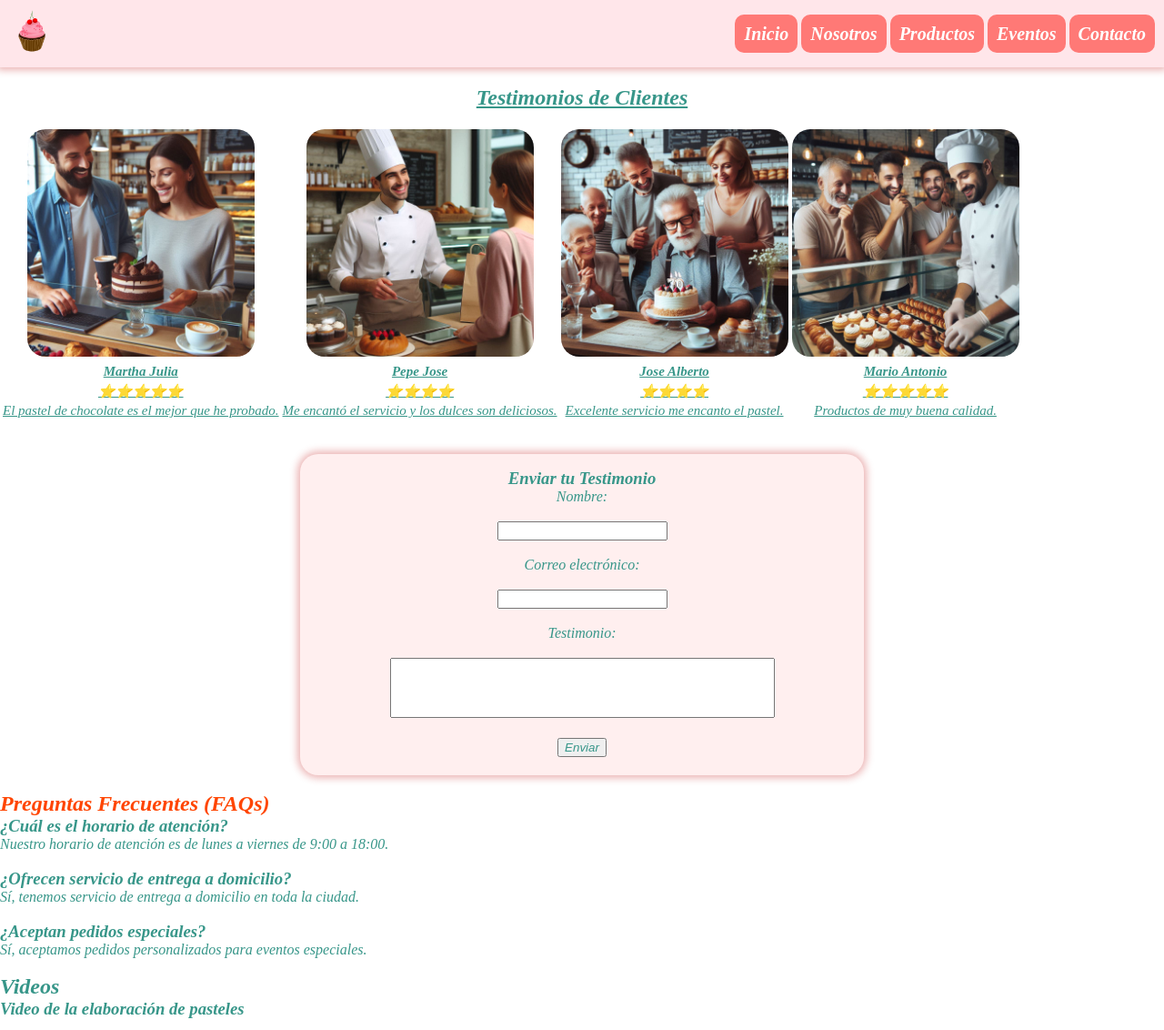
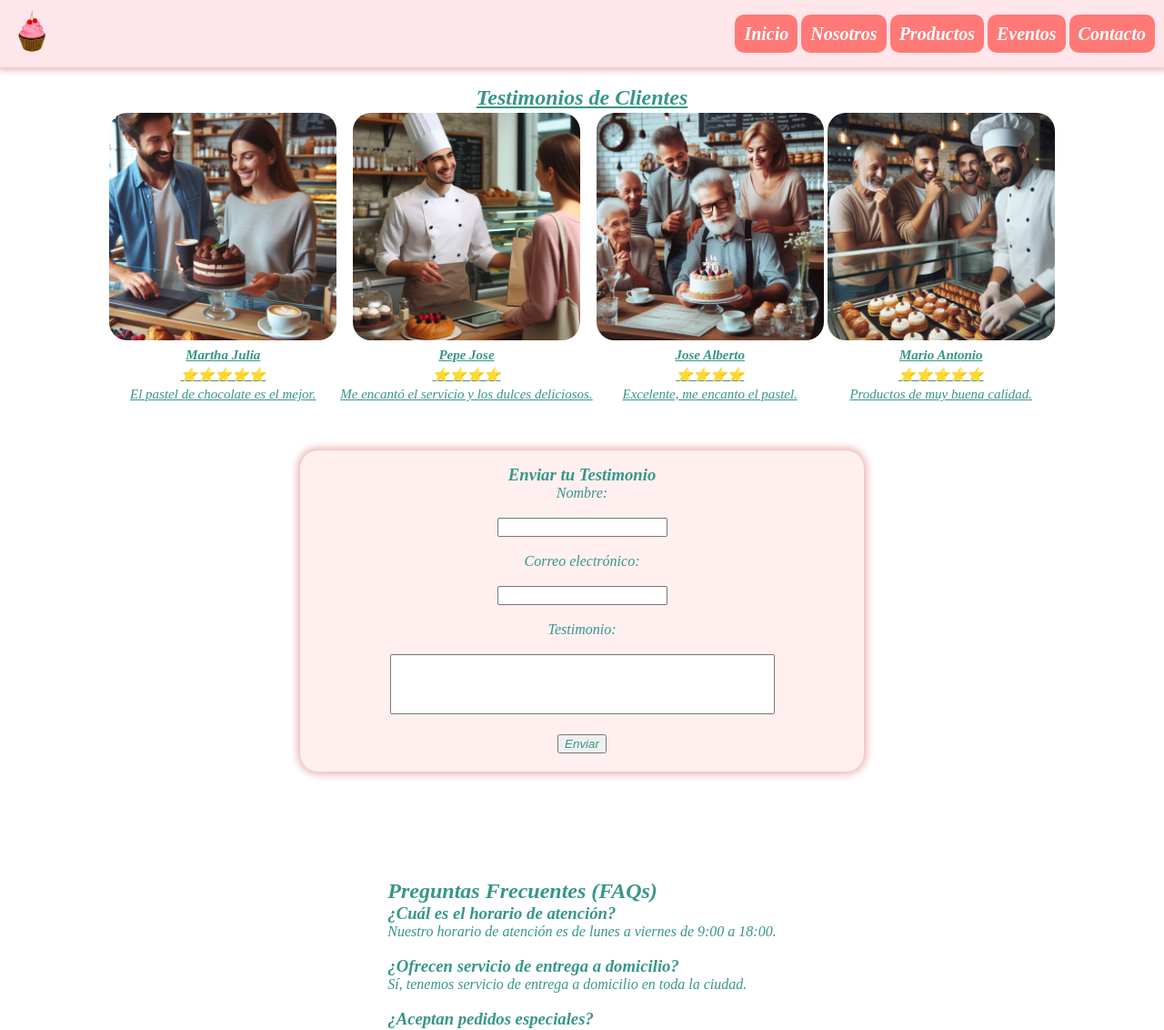
Before and after one commit to Alejandrom199/Reposteria_Page, a PHP site: page /contacto.html in a window 1280 px wide. Shown: the top 1132 px of the page at 91% size. Run offline with PHP 8.4, Linux system fonts and the light colour scheme.

Commit message:
Update - cambios finales

```diff
--- a/contacto.html
+++ b/contacto.html
@@ -30,8 +30,10 @@
     <main>
         <section id="testimonios">
             <h2>Testimonios de Clientes</h2>
-            <br>
-            <table align="center">
+
+            <div class="contenedor-tabla">
+                <div>
+                    <table>
                         <tr>
                             <td><img class="tamanio-img" src="img/imagen 1.jpeg" alt="Foto de Cliente 1"></td>
                             <td><img class="tamanio-img" src="img/imagen 2.jpeg" alt="Foto de Cliente 2"></td>
@@ -51,12 +53,14 @@
                             <td>⭐⭐⭐⭐⭐</td>
                         </tr>
                         <tr>
-                    <td>El pastel de chocolate es el mejor que he probado.</td>
-                    <td>Me encantó el servicio y los dulces son deliciosos.</td>
-                    <td>Excelente servicio me encanto el pastel.</td>
+                            <td>El pastel de chocolate es el mejor.</td>
+                            <td>Me encantó el servicio y los dulces deliciosos.</td>
+                            <td>Excelente, me encanto el pastel.</td>
                             <td>Productos de muy buena calidad.</td>
                         </tr>
-            </table><br><br>
+                    </table>
+                </div>
+            </div>
         </section>
 
         <div class="contenedor-testimonio">
@@ -78,7 +82,9 @@
 
         <br>
 
-        <section id="faqs">
+        <div class="contenedor-preguntas">
+            <div>
+                <section>
                     <h2>Preguntas Frecuentes (FAQs)</h2>
                     <article>
                         <h3>¿Cuál es el horario de atención?</h3>
@@ -93,8 +99,12 @@
                         <p>Sí, aceptamos pedidos personalizados para eventos especiales.</p><br>
                     </article>
                 </section>
+            </div>
+        </div>
 
-        <section id="videos">
+        <div class="contenedor-videos">
+            <div>
+                <section>
                     <h2>Videos</h2>
                     <article>
                         <h3>Video de la elaboración de pasteles</h3><br>
@@ -105,9 +115,10 @@
                         <iframe width="560" height="315" src="https://www.youtube.com/embed/U2p_HJNhkn8" frameborder="0" allow="accelerometer; autoplay; encrypted-media; gyroscope; picture-in-picture" allowfullscreen></iframe>
                     </article>
                 </section>
+            </div>
+        </div>
     </main>
 
-    <br>
     <!--Footer-->
     <footer>
         <div>
@@ -135,7 +146,6 @@
                 <p>Email: <a href="mailto:contacto@pasteleriadulcesabor.com">contacto@pasteleriacupcake.com</a></p>
             </address>
         </div>
-
     </footer>
 </body>
 </html>
--- /dev/null
+++ b/desktop.ini
@@ -0,0 +1,4 @@
+[ViewState]
+Mode=
+Vid=
+FolderType=Generic
--- a/productos.html
+++ b/productos.html
@@ -28,8 +28,12 @@
 
         <main>
             <div class="contenedor-div">
+                <div>
                     <h1 class="texto" style="color: indianred;">Nuestros deliciosos productos</h1>
                 <p class="texto"> Ofrecemos tortas con variedad de gustos, brazos gitanos, esponjosos, merengue, aceite y fermentado</p>
+                </div>
+                <div class="contenedor-tabla">
+                    <div>
                         <table border="1">
                             <tr>
                                 <th class="btn-productos">
@@ -101,6 +105,8 @@
                             </tr>
                         </table>
                     </div>
+                </div>
+            </div>
         </main>
 
         <br>
--- a/styles/contacto-style.css
+++ b/styles/contacto-style.css
@@ -63,6 +63,7 @@ td{
     display: flex;
     justify-content: center;
     align-items: center;
+    margin: 50px;
 }
 /* Estilo para el fondo celeste del formulario de enviar testimonio */
 .contenedor-testimonio form {
@@ -71,6 +72,10 @@ td{
     width: 600px;
     border-radius: 20px;
     padding: 10px;
+}
+
+iframe{
+    border-radius: 20px;
 }
 
 footer{
@@ -95,3 +100,23 @@ address > p {
     border-radius: 20px;
     margin: 10px;
 }
+.contenedor-tabla{
+    display: flex;
+    justify-content: center;
+    align-items: center;
+}
+
+.contenedor-preguntas{
+    display: flex;
+    justify-content: center;
+    align-items: center;
+    margin: 50px;
+}
+
+.contenedor-videos{
+    display: flex;
+    justify-content: center;
+    align-items: center;
+
+    margin: 50px;
+}
```
Also changed, not shown: styles/producto-style.css (+10 -0 lines). Lines whose indentation alone changed are shown as unchanged.
